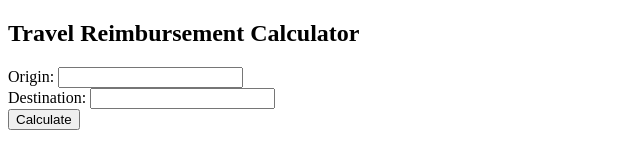
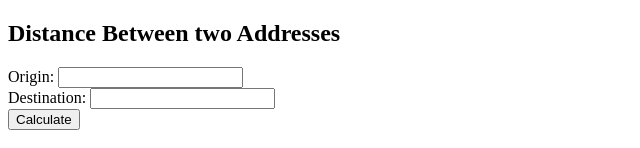
Before and after one commit to danielwdunn/travel_reimbursement, a plain HTML site: page index.html in a window 1280 px wide. Shown: the top 148 px of the page, without its empty margins (0-640 px from the left). Drawn offline with nearby package versions, Linux system fonts and the light colour scheme; some packages are replaced by stand-ins of ours.

Commit message:
Update index.html

```diff
--- a/index.html
+++ b/index.html
@@ -2,11 +2,16 @@
 <html >
 <head>
   <meta charset="UTF-8">
-  <title>Travel Reimbursement Calculator</title>
+  <title>Google Maps Distance Matrix Example</title>
+
+
+
+
+
 </head>
 
 <body>
-  <h2>Travel Reimbursement Calculator</h2>
+  <h2>Distance Between two Addresses</h2>
 <form id="distance_form">
     <label>Origin: </label>
     <input id="origin" type="text" name="origin"/>
```
